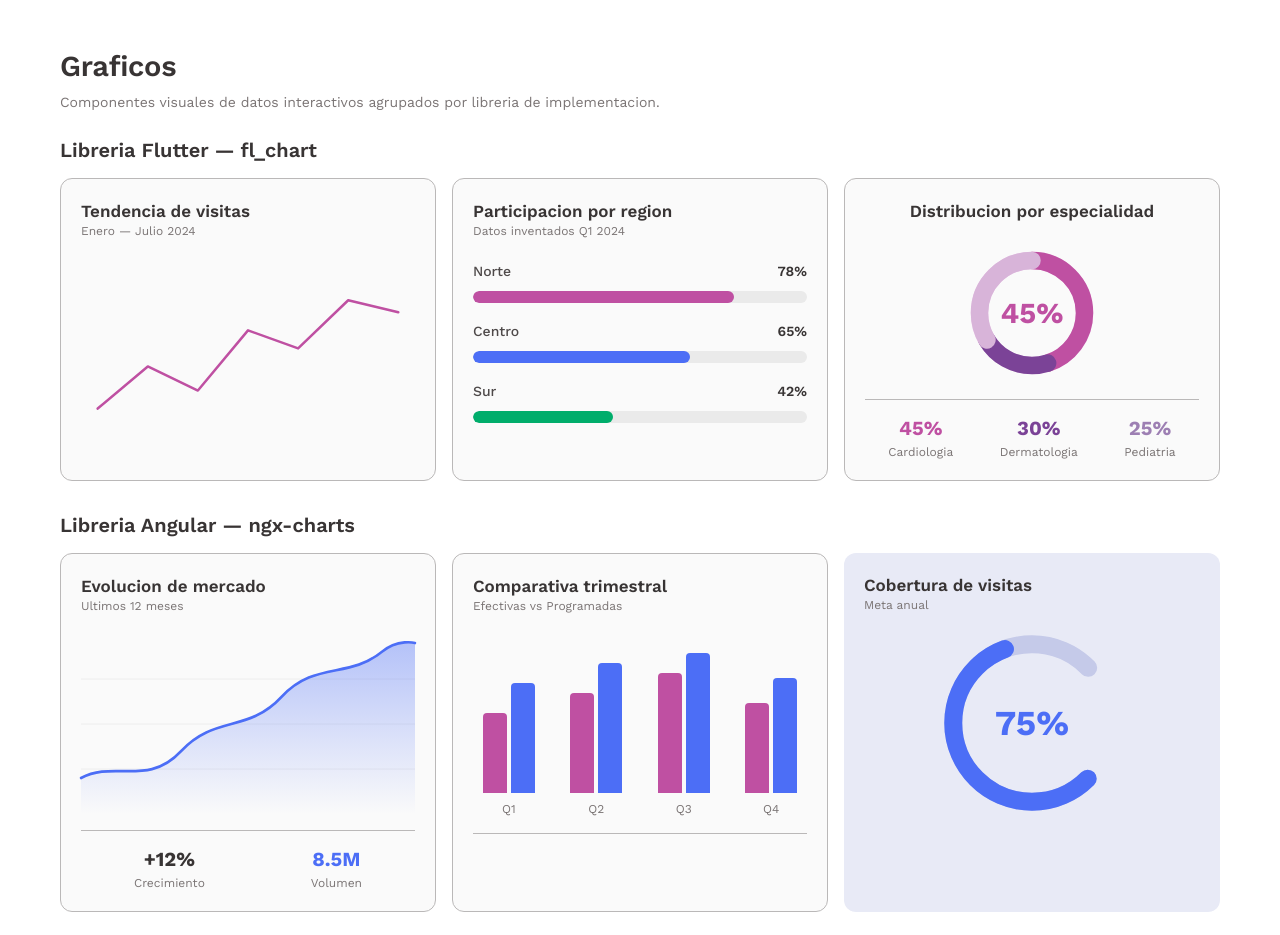
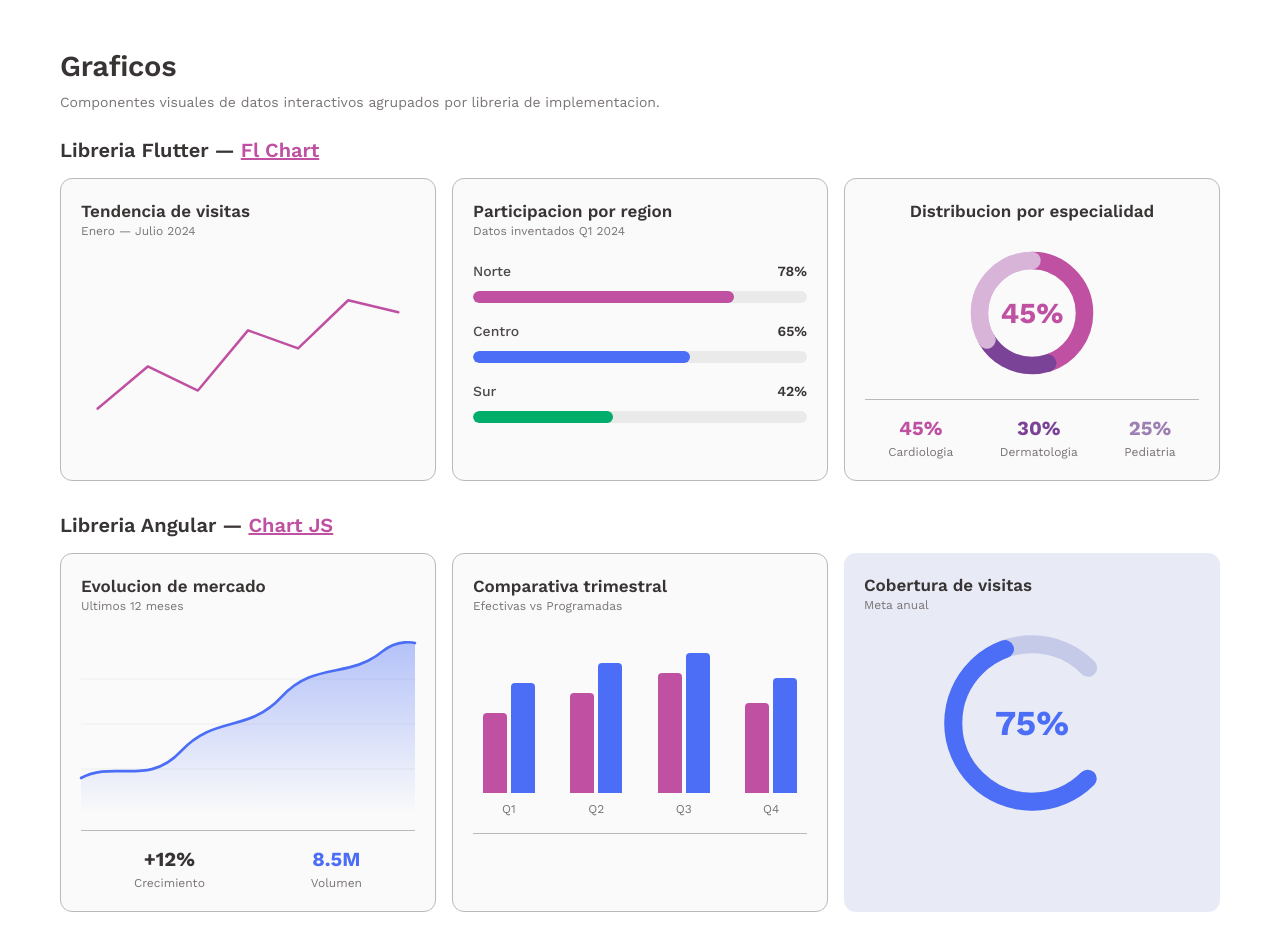
Before and after one commit to vanesavasquez/Laboratorio-DS, a plain HTML site: page index.html in a window 1280 px wide. Shown: the part 5440-6375 px from the top of the page. Drawn offline with nearby package versions, Linux system fonts and the light colour scheme.

Commit message:
Update chart library names and links: Fl Chart and Chart JS

```diff
--- a/index.html
+++ b/index.html
@@ -1038,7 +1038,7 @@
         <p class="section-desc">Componentes visuales de datos interactivos agrupados por libreria de implementacion.</p>
 
         <!-- FLUTTER: fl_chart -->
-        <h3 class="h5 mb-4">Libreria Flutter — fl_chart</h3>
+        <h3 class="h5 mb-4">Libreria Flutter — <a href="https://app.flchart.dev/#/line" target="_blank" rel="noopener noreferrer" style="color: var(--color-brand-default); text-decoration: underline;">Fl Chart</a></h3>
         <div class="grid grid-3" style="margin-bottom: var(--space-8);">
           <!-- 1. Line Chart -->
           <div class="chart-card">
@@ -1130,7 +1130,7 @@
         </div>
 
         <!-- ANGULAR: ngx-charts -->
-        <h3 class="h5 mb-4">Libreria Angular — ngx-charts</h3>
+        <h3 class="h5 mb-4">Libreria Angular — <a href="https://www.chartjs.org/" target="_blank" rel="noopener noreferrer" style="color: var(--color-brand-default); text-decoration: underline;">Chart JS</a></h3>
         <div class="grid grid-3">
           <!-- 1. Area Chart -->
           <div class="chart-card">
```
